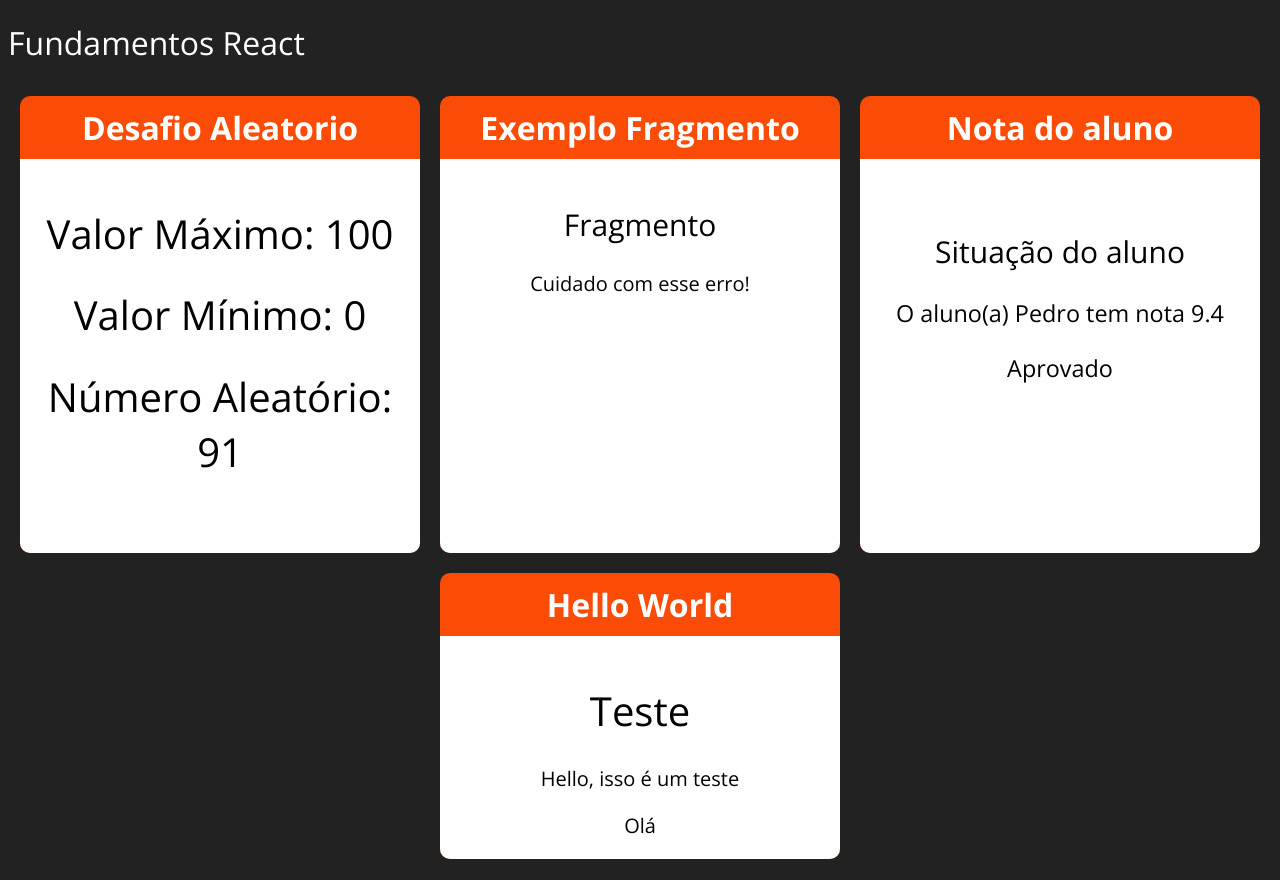
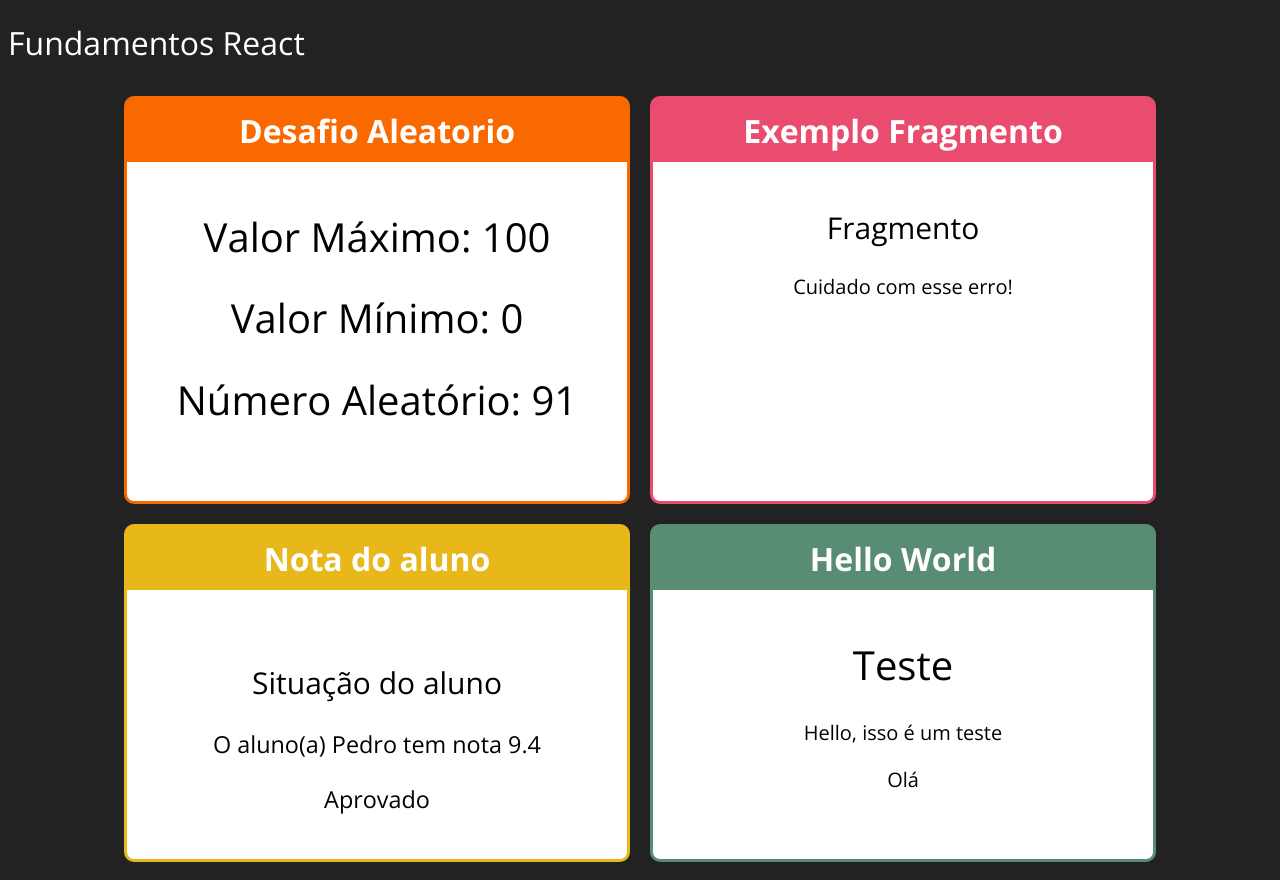
Before and after one commit to WillDavid/Curso-React-e-Redux, a React (Create React App) app in the folder fundamentos_react/: page / in a window 1280 px wide. Built offline with nearby package versions, Linux system fonts and the light colour scheme.

Commit message:
add color props

```diff
--- a/fundamentos_react/src/App.jsx
+++ b/fundamentos_react/src/App.jsx
@@ -13,19 +13,19 @@ export default function App(props) {
         <div className="app">
             <h1>Fundamentos React</h1>
             <div className="cardsDiv">
-                <Card title="Desafio Aleatorio">
+                <Card title="Desafio Aleatorio" color="#FA6900">
                     <Aleatorio max={100} min={0}></Aleatorio>
                 </Card>
 
-                <Card title="Exemplo Fragmento">
+                <Card title="Exemplo Fragmento" color="#E94C6F">
                     <Fragmento></Fragmento>
                 </Card>
 
-                <Card title="Nota do aluno">
+                <Card title="Nota do aluno" color="#E8B71A">
                     <ComParametro title="Situação do aluno" nomeAluno="Pedro" nota={9.4}></ComParametro>
                 </Card>
 
-                <Card title="Hello World">
+                <Card title="Hello World" color="#588c73">
                     <Primeiro></Primeiro>
                 </Card>
             </div>
--- a/fundamentos_react/src/components/layout/Card.css
+++ b/fundamentos_react/src/components/layout/Card.css
@@ -1,12 +1,13 @@
 .cardDiv {
-    background-color: rgb(251, 76, 7);
+    border: 3px solid;
     border-radius: 10px;
     overflow: hidden;
     margin: 10px;
-
     display: flex;
     flex-direction: column;
     width: 400px;
+    max-width: 500px;
+    min-width: 500px;
 
 }
 
--- a/fundamentos_react/src/components/layout/Card.jsx
+++ b/fundamentos_react/src/components/layout/Card.jsx
@@ -2,8 +2,13 @@ import React from 'react';
 import './Card.css';
 
 export default function Card(props) {
+
+    const cardStyle = {
+        backgroundColor: props.color || '#F00',
+        borderColor: props.color || '#F00'
+    }
     return (
-        <div className="cardDiv">
+        <div className="cardDiv" style={cardStyle}>
             <div className="titleDiv">
                 {props.title}
             </div>
```
